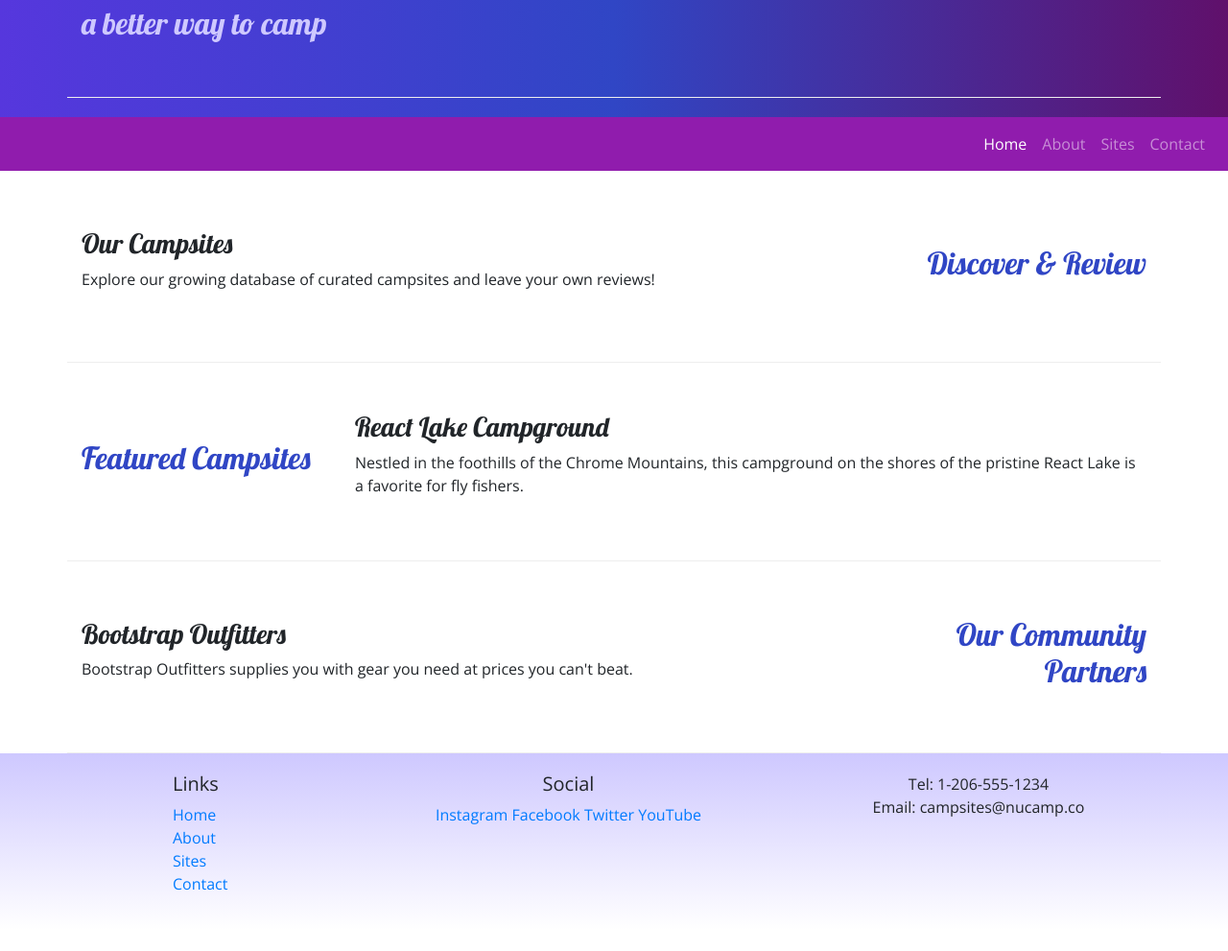
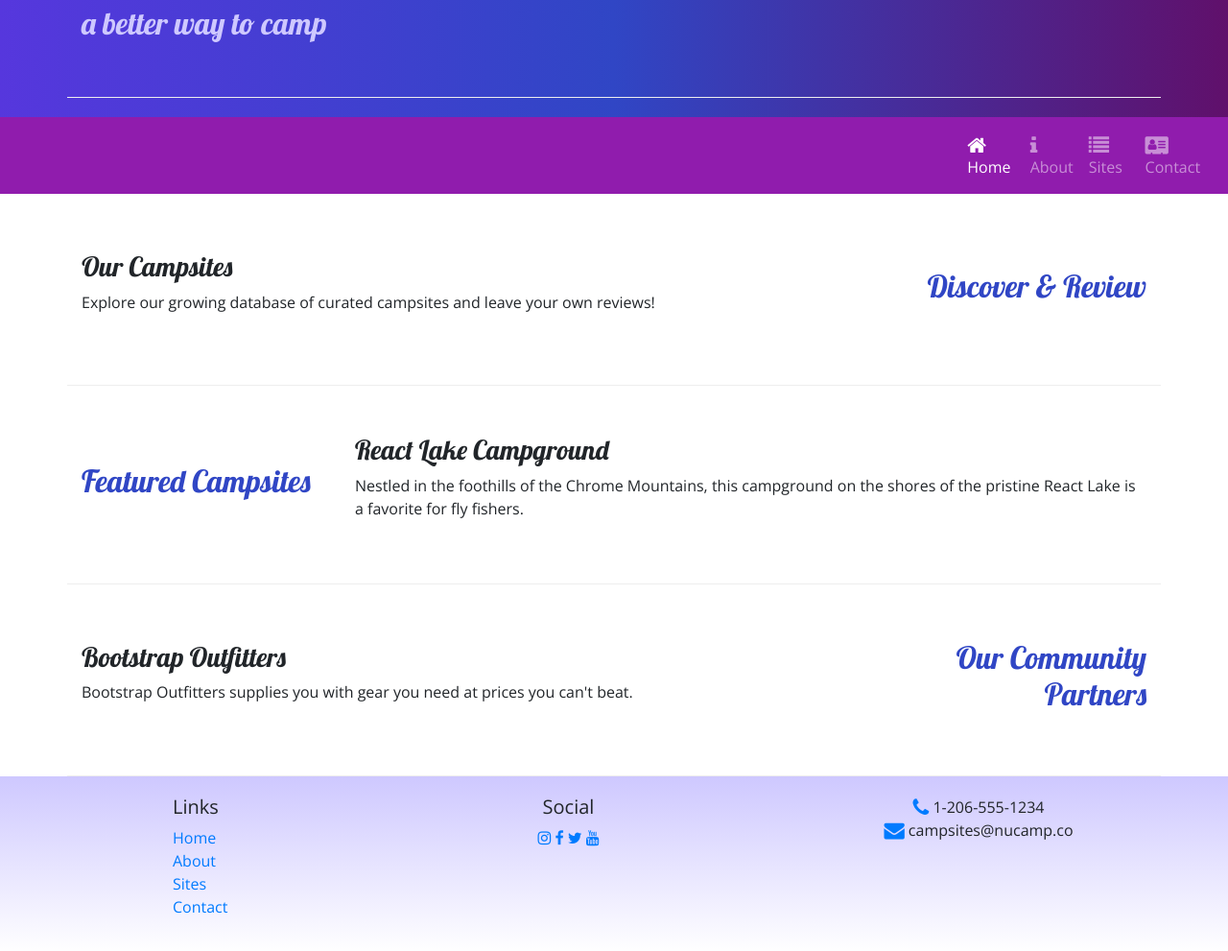
Before and after one commit to AdonisFiakos/my-workshop-projects, a website: page index.html in a window 1280 px wide. Shown: the part 121-1112 px from the top of the page at 96% size. Before the commit the page ends 1090 px from the top, so only its background shows below. Drawn offline with nearby package versions, Linux system fonts and the light colour scheme.

Commit message:
revision-3

```diff
--- a/index.html
+++ b/index.html
@@ -10,6 +10,7 @@
     <link rel="stylesheet" href="node_modules/bootstrap/dist/css/bootstrap.min.css" />
 
     <!-- Additional CSS must be placed after Bootstrap CSS -->
+    <link rel="stylesheet" href="node_modules/font-awesome/css/font-awesome.min.css" />
     <link rel="stylesheet" href="https://fonts.googleapis.com/css?family=Lobster|Open+Sans" />
     <link rel="stylesheet" href="css/styles.css" />
     <title>NuCamp: A Better Way To Camp</title>
@@ -35,10 +36,10 @@
             </button>
             <div class="collapse navbar-collapse" id="nucampNavbar">
                 <ul class="navbar-nav">
-                    <li class="nav-item active"><a class="nav-link" href="#">Home</a></li>
-                    <li class="nav-item"><a class="nav-link" href="aboutus.html">About</a></li>
-                    <li class="nav-item"><a class="nav-link" href="#">Sites</a></li>
-                    <li class="nav-item"><a class="nav-link" href="#">Contact</a></li>
+                    <li class="nav-item active"><a class="nav-link" href="#"><i class="fa fa-home fa-lg"></i> Home</a></li>
+                <li class="nav-item"><a class="nav-link" href="aboutus.html"><i class="fa fa-info fa-lg"></i> About</a></li>
+                <li class="nav-item"><a class="nav-link" href="#"><i class="fa fa-list fa-lg"></i> Sites</a></li>
+                <li class="nav-item"><a class="nav-link" href="#"><i class="fa fa-address-card fa-lg"></i> Contact</a></li>
                 </ul>
             </div>
         </div>
@@ -90,14 +91,14 @@
                 </div>
                 <div class="col-6 col-sm-5 text-center">
                     <h5>Social</h5>
-                    <a href="http://instagram.com/">Instagram</a>
-                    <a href="http://facebook.com/">Facebook</a>
-                    <a href="http://twitter.com/">Twitter</a>
-                    <a href="http://youtube.com/">YouTube</a>
+                    <a href="http://instagram.com/"><i class="fa fa-instagram"></i></a>
+                    <a href="http://facebook.com/"><i class="fa fa-facebook"></i></a>
+                    <a href="http://twitter.com/"><i class="fa fa-twitter"></i></a>
+                    <a href="http://youtube.com/"><i class="fa fa-youtube"></i></a>
                 </div>
                 <div class="col-sm-4 text-center">
-                    Tel: 1-206-555-1234<br />
-                    Email: campsites@nucamp.co
+                    <i class="fa fa-phone fa-lg text-primary"></i> 1-206-555-1234<br />
+                    <i class="fa fa-envelope fa-lg text-primary"></i> campsites@nucamp.co
                 </div>
             </div>
         </div>
--- a/package.json
+++ b/package.json
@@ -15,6 +15,7 @@
   },
   "dependencies": {
     "bootstrap": "^4.5.2",
+    "font-awesome": "^4.7.0",
     "jquery": "^3.5.1",
     "popper.js": "^1.16.1"
   },
```
Also changed, not shown: aboutus.html (+8 -6 lines), 1 other file.
